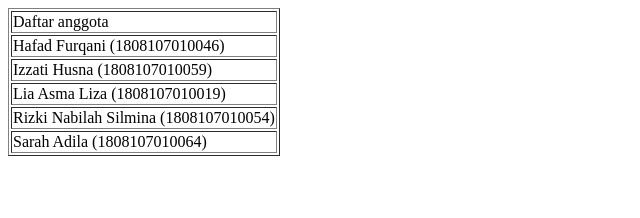
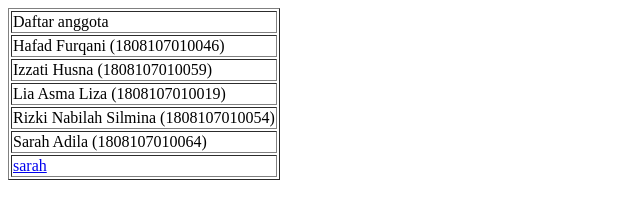
Before and after one commit to izzatihusna/INF206-2020-B-TIMLELON, a plain HTML site: page index.html in a window 1280 px wide. Shown: the whole page, without its empty margins (0-640 px from the left). Drawn offline with Linux system fonts and the light colour scheme.

Commit message:
personal link

```diff
--- a/index.html
+++ b/index.html
@@ -11,6 +11,7 @@
  <tr><td>Lia Asma Liza (1808107010019)</td></tr>
  <tr><td>Rizki Nabilah Silmina (1808107010054)</td></tr>
  <tr><td>Sarah Adila (1808107010064)</td></tr>
+ <tr><td><a href= "1808107010064.html"> sarah</a></td></tr>
  </table>
  </body>
 </html>
```
